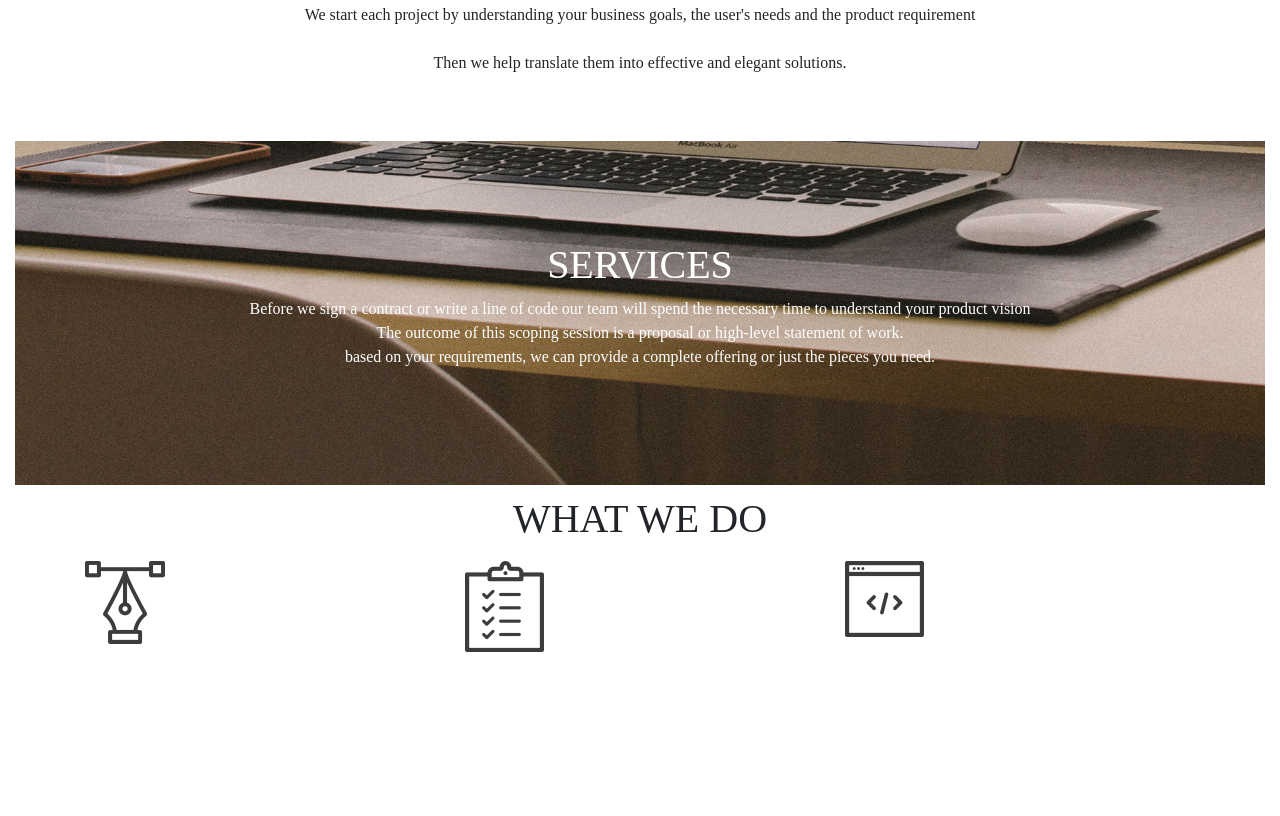
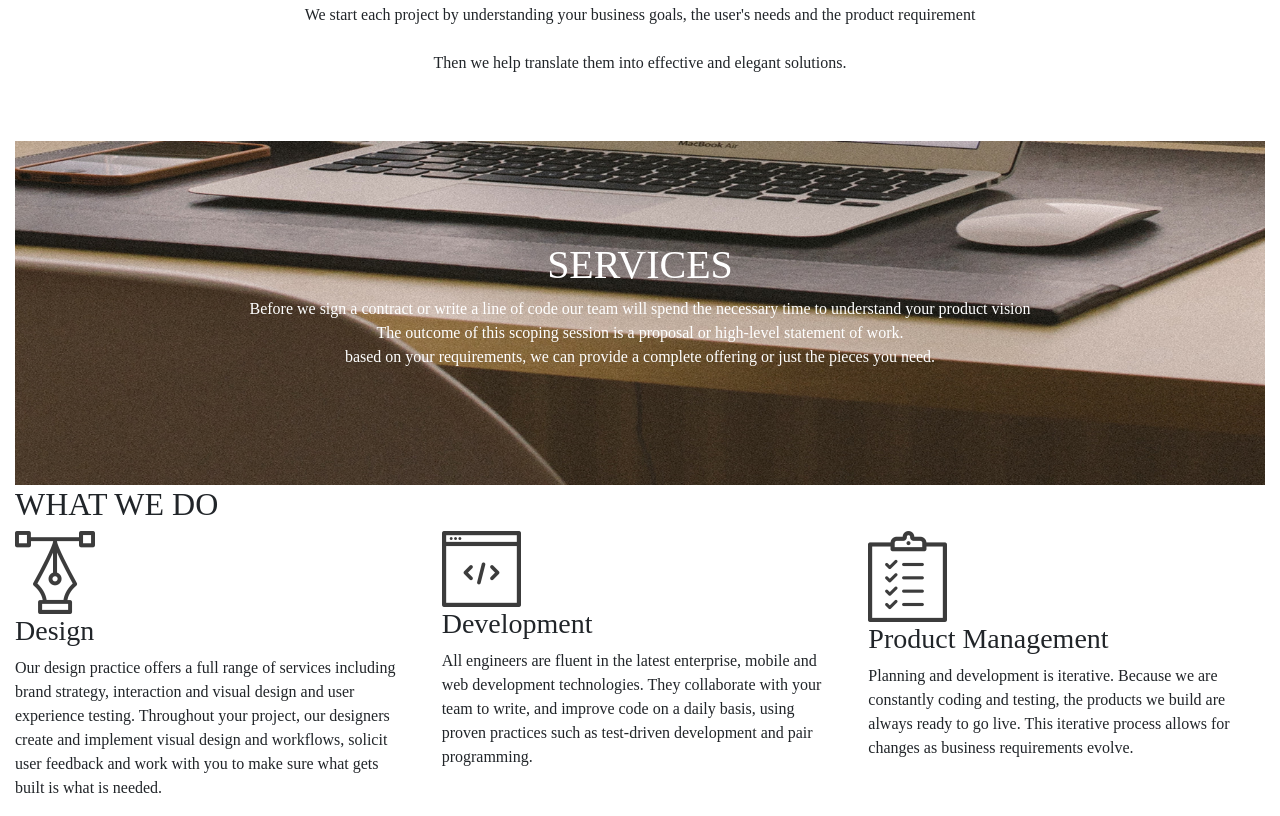
Before and after one commit to EllyKiplaa/Delani-Studio, a plain HTML site: page index.html in a window 1280 px wide. Shown: the part 672-1488 px from the top of the page. Before the commit the page ends 1324 px from the top, so only its background shows below. Drawn offline with nearby package versions, Linux system fonts and the light colour scheme.

Commit message:
added about us in the section and some a paragraph of what about us means

```diff
--- a/index.html
+++ b/index.html
@@ -44,20 +44,37 @@
                     based on your requirements, we can provide a complete offering or just the pieces you need.
                   </p>
              </div>
-             <div class="container">
-                 <h1 id="to-do">WHAT WE DO</h1>
+             <div class="perform">
+                <h2>WHAT WE DO</h2>
                 <div class="row">
-                  <div class="col">
-                      <img src="./images/services_icons/design_icon.png" alt="design-icon">
+                  <div id="des" class="col-md-4 col-lg-4 col-sm-4 " >
+                    <img src="./images/services_icons/design_icon.png" alt="" class="img1" >
+                  <h3>Design</h3>
+                  <p class="p1">Our design practice offers a full range of services including brand strategy, interaction and visual design and user experience testing.
+                  Throughout your project, our designers create and implement visual design and workflows, solicit user feedback and work with you to make sure what gets built is what is needed.
+                  </p>
                   </div>
-                  <div class="col order-12">
-                    <img src="./images/services_icons/dev_icon.png" alt="Developement-icon">
+
+
+                  <div id="dev" class="col-md-4 col-lg-4 col-sm-4 " >
+                  <img src="./images/services_icons/dev_icon.png" alt="" class="img2">
+                  <h3>Development</h3>
+                  <p class="p2">All engineers are fluent in the latest enterprise, mobile and web development technologies.
+                  They collaborate with your team to write, and improve code on a daily basis, using proven practices such as test-driven development and pair programming.
+                  </p>
+
                   </div>
-                  <div class="col order-1">
-                    <img src="./images/services_icons/product_icon.png" alt="Product-icon">
-                  </div>
+
+
+                  <div id="products" class="col-md-4 col-lg-4 col-sm-4 " >
+                    <img class="img3" src="./images/services_icons/product_icon.png" alt="" class="img3" >
+                  <h3>Product Management</h3>
+                  <p class="p3">
+                    Planning and development is iterative. Because we are constantly coding and testing, the products we build are always ready to go live.
+                    This iterative process allows for changes as business requirements evolve.</p>
+                   </div>
                 </div>
-              </div>
+
     </div>
 
 </body>
```
